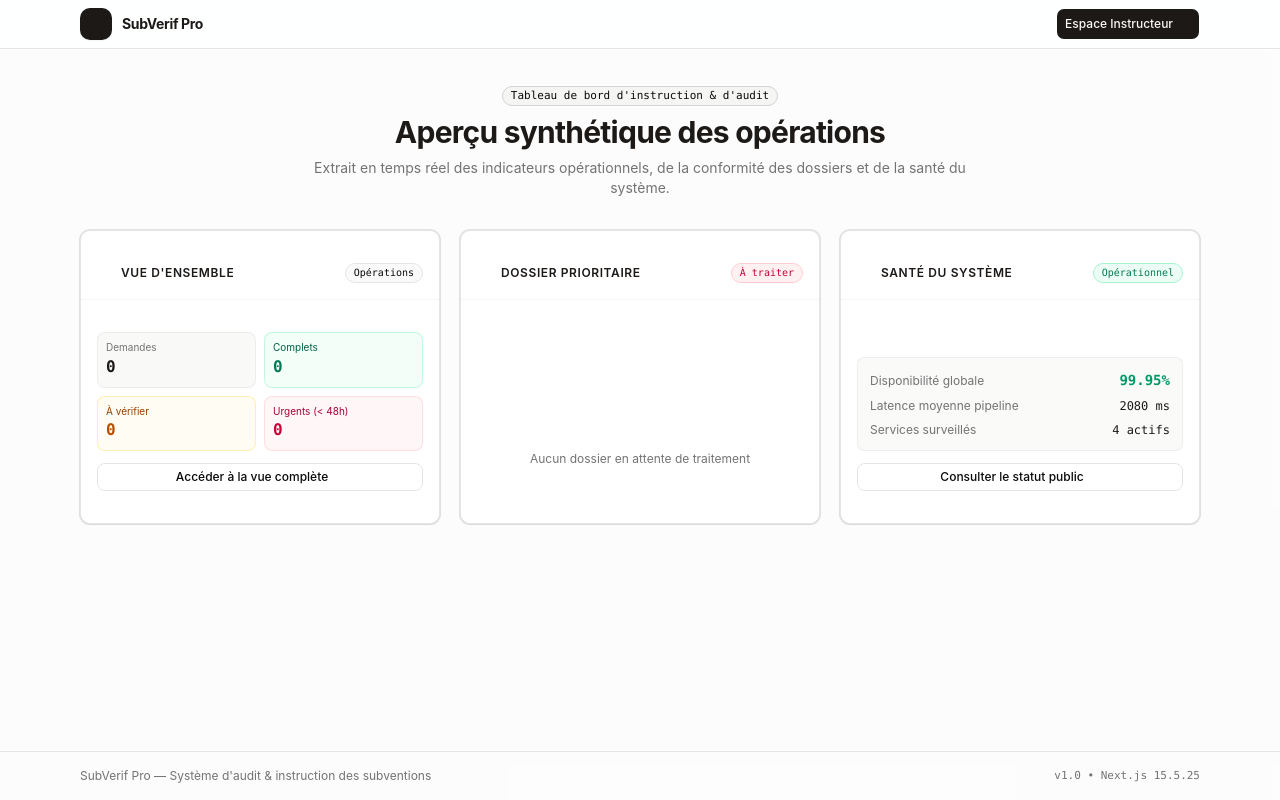
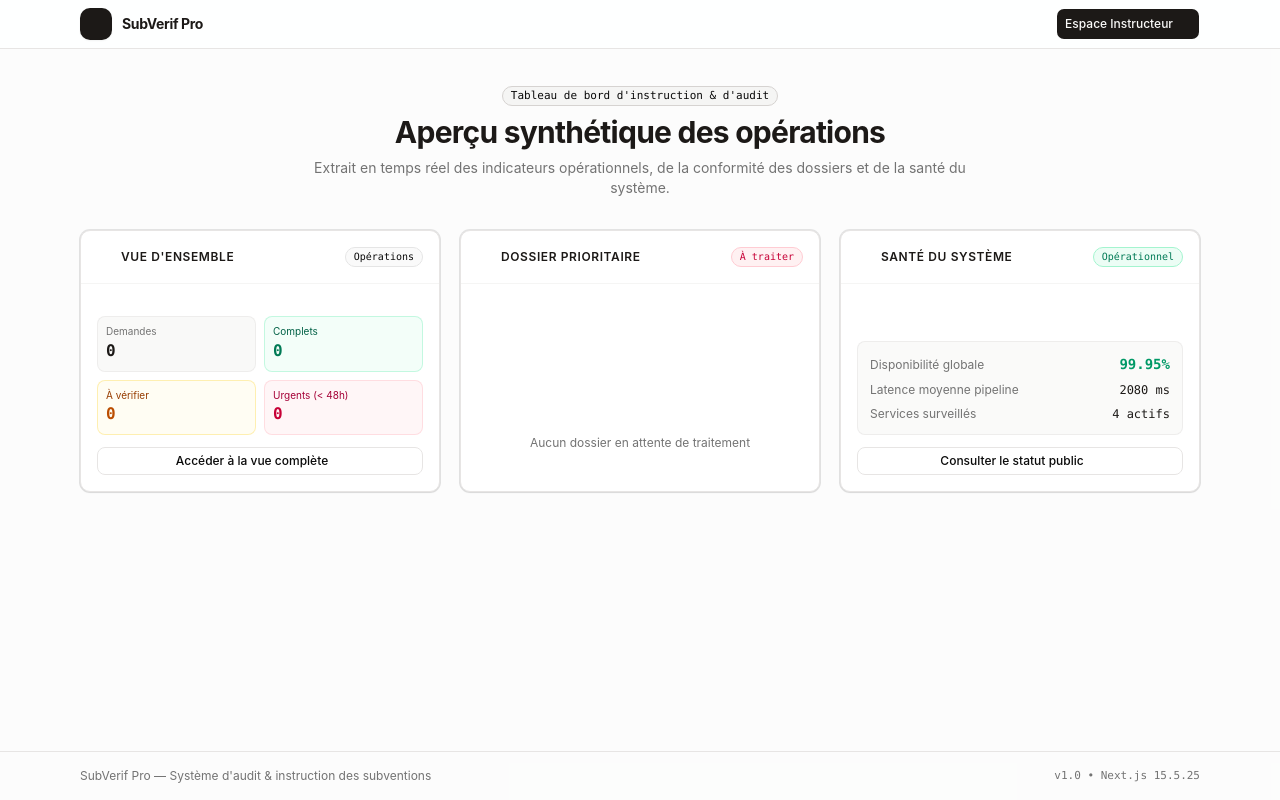
Before and after one commit to iammohcinefrikh/subverifpro, a Next.js app in the folder dashboard/: page / in a window 1280 px wide. Built offline with nearby package versions, Linux system fonts and the light colour scheme; some icons are missing.

Commit message:
Prevent card component redundant padding

```diff
--- a/dashboard/src/components/ui/card.tsx
+++ b/dashboard/src/components/ui/card.tsx
@@ -11,7 +11,7 @@
       data-slot="card"
       data-size={size}
       className={cn(
-        "group/card flex flex-col gap-(--card-spacing) overflow-hidden rounded-lg bg-card py-(--card-spacing) text-xs/relaxed text-card-foreground ring-1 ring-foreground/10 [--card-spacing:--spacing(4)] has-[>img:first-child]:pt-0 data-[size=sm]:[--card-spacing:--spacing(3)] *:[img:first-child]:rounded-t-lg *:[img:last-child]:rounded-b-lg",
+        "group/card flex flex-col gap-(--card-spacing) overflow-hidden rounded-lg bg-card text-xs/relaxed text-card-foreground ring-1 ring-foreground/10 [--card-spacing:--spacing(4)] has-[>img:first-child]:pt-0 data-[size=sm]:[--card-spacing:--spacing(3)] *:[img:first-child]:rounded-t-lg *:[img:last-child]:rounded-b-lg",
         className
       )}
       {...props}
```
Also changed, not shown: 2 other files (tests, documents, lock files or other folders).
